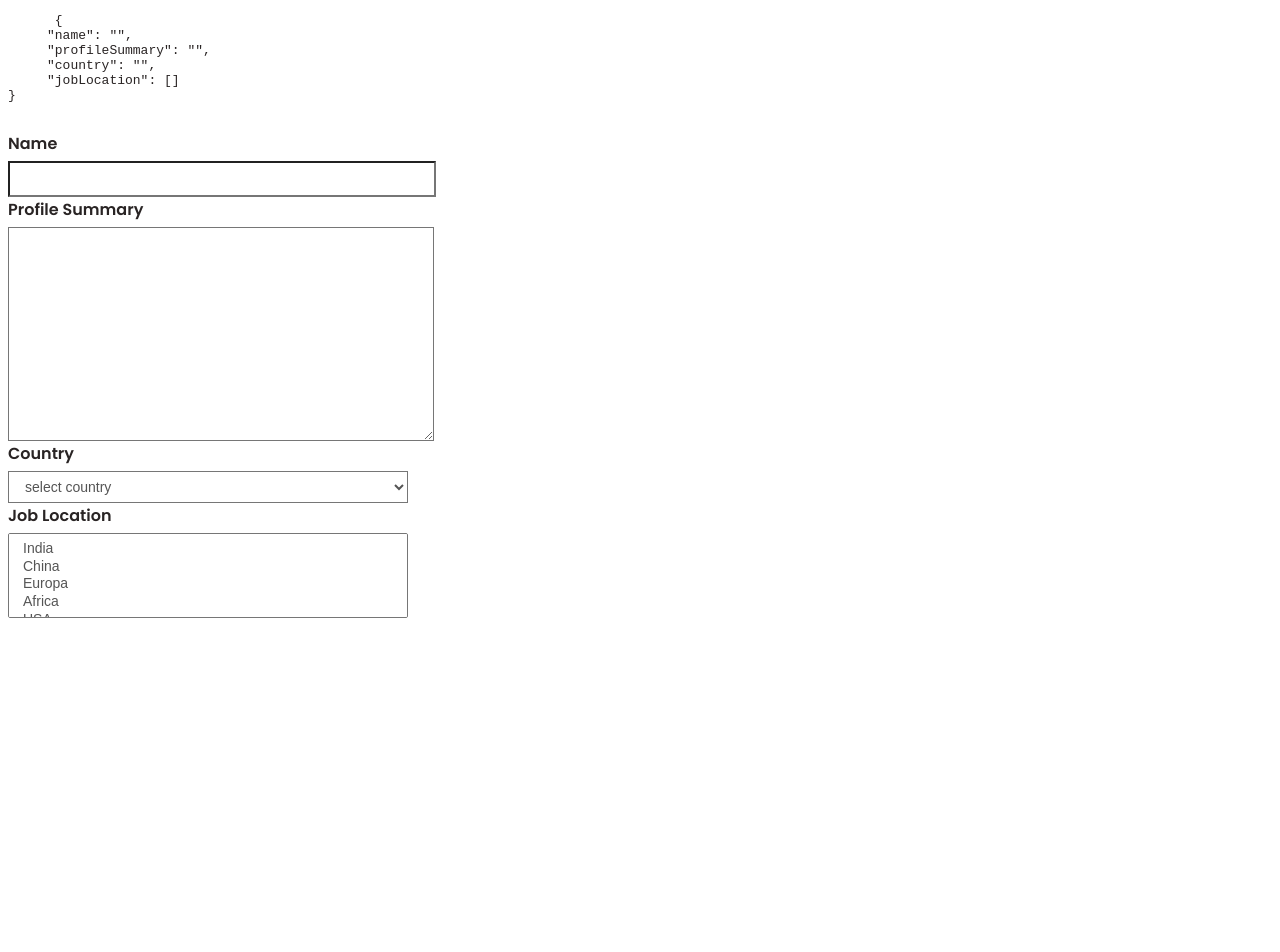
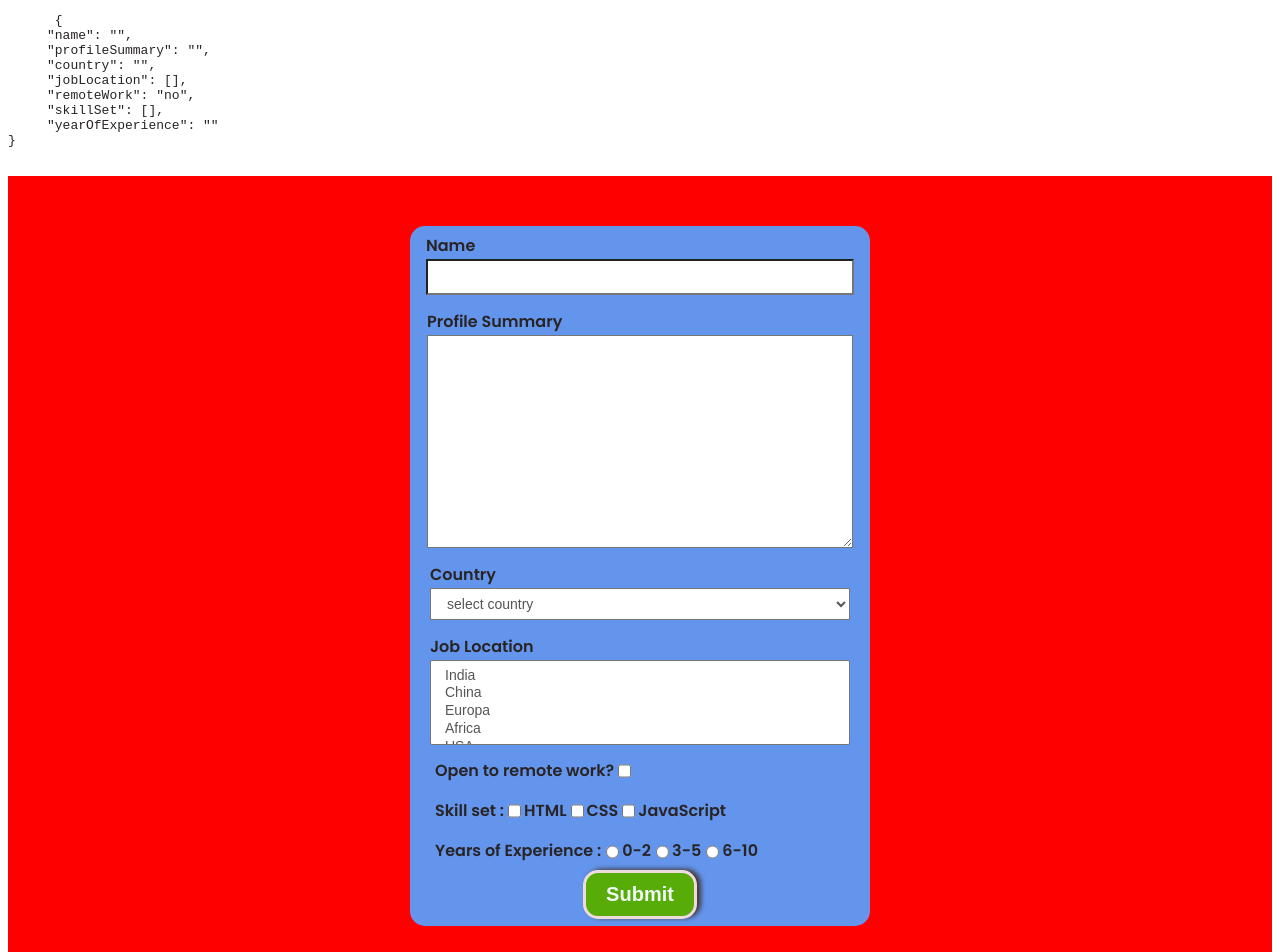
Before and after one commit to TomyJusuf/Vue--eComerce, a Vue app in the folder hello-world/: page / in a window 1280 px wide. Shown: the top 952 px of the page. Before the commit the page ends 800 px from the top, so only its background shows below. Built offline with nearby package versions, Linux system fonts and the light colour scheme.

Commit message:
create new file Furmular.vue and rework formular structure  and prepare that  for future use

```diff
--- a/hello-world/src/App.vue
+++ b/hello-world/src/App.vue
@@ -1,77 +1,23 @@
 <template>
   <!-- <Navbar /> -->
   <!-- <CardSection /> -->
+  <Formular />
 
-  <div>
-    <pre>
-      {{ JSON.stringify(formValues, null, 5) }}
-    </pre>
-  </div>
-  <form action="">
-    <div>
-      <label for="name">Name</label>
-      <input type="text" id="name" v-model="formValues.name" />
-    </div>
-
-    <div>
-      <label for="profile">Profile Summary</label>
-      <textarea
-        name=""
-        id="profile"
-        cols="30"
-        rows="10"
-        v-model="formValues.profileSummary"
-      ></textarea>
-    </div>
-
-    <div>
-      <label for="country">Country</label>
-      <select name="" id="country" v-model="formValues.country">
-        <option value="">select country</option>
-        <option value="india">India</option>
-        <option value="China">China</option>
-        <option value="Europa">Europa</option>
-        <option value="Africa">Africa</option>
-        <option value="USA">USA</option>
-      </select>
-    </div>
-
-    <div>
-      <label for="job-location">Job Location</label>
-      <select
-        name=""
-        id="job-location"
-        multiple
-        v-model="formValues.jobLocation"
-      >
-        <option value="india">India</option>
-        <option value="China">China</option>
-        <option value="Europa">Europa</option>
-        <option value="Africa">Africa</option>
-        <option value="USA">USA</option>
-      </select>
-    </div>
-  </form>
+  <h1>hi</h1>
 </template>
 
 <script>
 // import CardSection from "./components/CardSection.vue";
 // import Navbar from "./components/Navbar.vue";
+import Formular from "./components/Formular.vue";
 export default {
   name: "App",
   data() {
-    return {
-      formValues: {
-        name: "",
-        profileSummary: "",
-        country: "",
-        jobLocation: [],
-      },
-    };
+    return {};
   },
   methods: {},
+  components: { Formular },
 };
-// components: { Navbar, CardSection },
 </script>
 
 <style>
@@ -85,27 +31,4 @@ export default {
   color: rgb(41, 36, 36);
   /* margin-top: 0px; */
 }
-
-label {
-  font-weight: bold;
-  display: flex;
-  margin-bottom: 5px;
-}
-input + label {
-  font-weight: bold;
-  display: inline-flex;
-  margin-right: 20px;
-}
-input[type="text"],
-textarea,
-select {
-  display: block;
-  width: 400px;
-  padding: 6px 12px;
-  font-size: 14px;
-  line-height: 1.428;
-  color: #555;
-  background-color: #fff;
-  border-image: none;
-}
 </style>
--- /dev/null
+++ b/hello-world/src/components/Formular.vue
@@ -0,0 +1,206 @@
+<template>
+  <div>
+    <pre>
+      {{ JSON.stringify(formValues, null, 5) }}
+    </pre>
+  </div>
+  <div class="formular">
+    <form action="" @submit="submitForm">
+      <div>
+        <label for="name">Name</label>
+        <input type="text" id="name" v-model="formValues.name" />
+      </div>
+
+      <div>
+        <label for="profile">Profile Summary</label>
+        <textarea
+          name=""
+          id="profile"
+          cols="30"
+          rows="10"
+          v-model="formValues.profileSummary"
+        ></textarea>
+      </div>
+
+      <div>
+        <label class="country-label" for="country">Country</label>
+        <select name="" id="country" v-model="formValues.country">
+          <option value="">select country</option>
+          <option value="india">India</option>
+          <option value="China">China</option>
+          <option value="Europa">Europa</option>
+          <option value="Africa">Africa</option>
+          <option value="USA">USA</option>
+        </select>
+      </div>
+
+      <div>
+        <label for="job-location">Job Location</label>
+        <select
+          name=""
+          id="job-location"
+          multiple
+          v-model="formValues.jobLocation"
+        >
+          <option value="india">India</option>
+          <option value="China">China</option>
+          <option value="Europa">Europa</option>
+          <option value="Africa">Africa</option>
+          <option value="USA">USA</option>
+        </select>
+      </div>
+
+      <div class="question">
+        <label for="remoteWork">Open to remote work?</label>
+        <input
+          type="checkbox"
+          id="remoteWork"
+          v-model="formValues.remoteWork"
+          true-value="yes"
+          false-value="no"
+        />
+      </div>
+      <div class="question">
+        <label for="">Skill set :</label>
+        <input
+          type="checkbox"
+          id="html"
+          value="html"
+          v-model="formValues.skillSet"
+        />
+        <label for="html">HTML</label>
+        <input
+          type="checkbox"
+          id="css"
+          value="css"
+          v-model="formValues.skillSet"
+        />
+        <label for="css">CSS</label>
+        <input
+          type="checkbox"
+          id="javascript"
+          value="javascript"
+          v-model="formValues.skillSet"
+        />
+        <label for="javascript">JavaScript</label>
+      </div>
+
+      <div class="question">
+        <label for="">Years of Experience :</label>
+        <input
+          type="radio"
+          id="0-2"
+          value="0-2"
+          v-model="formValues.yearOfExperience"
+        />
+        <label for="html">0-2</label>
+        <input
+          type="radio"
+          id="3-5"
+          value="3-5"
+          v-model="formValues.yearOfExperience"
+        />
+        <label for="css">3-5</label>
+        <input
+          type="radio"
+          id="6-10"
+          value="6-10"
+          v-model="formValues.yearOfExperience"
+        />
+        <label for="javascript">6-10</label>
+      </div>
+
+      <div><button>Submit</button></div>
+    </form>
+  </div>
+</template>
+
+<script>
+export default {
+  name: "FormTable",
+  data() {
+    return {
+      formValues: {
+        name: "",
+        profileSummary: "",
+        country: "",
+        jobLocation: [],
+        remoteWork: "no",
+        skillSet: [],
+        yearOfExperience: "",
+      },
+    };
+  },
+  methods: {
+    submitForm(even) {
+      event.preventDefault();
+      console.log("form values", this.formValues);
+    },
+  },
+};
+</script>
+
+<style scoped>
+.formular {
+  width: 100%;
+  display: flex;
+  margin: 0 auto;
+  background-color: red;
+}
+form {
+  display: flex;
+  flex-wrap: wrap;
+  height: 700px;
+
+  width: 460px;
+  margin: 50px auto;
+  background-color: cornflowerblue;
+  justify-content: center;
+  border-radius: 15px;
+}
+label {
+  font-weight: bold;
+  display: flex;
+  margin-bottom: 1px;
+  margin-top: 7px;
+}
+#country,
+#job-location {
+  width: 420px;
+}
+input + label {
+  font-weight: bold;
+  display: inline-flex;
+  /* margin-right: 20px; */
+}
+
+.question {
+  display: flex;
+  width: 100%;
+  margin-left: 25px;
+}
+input[type="text"],
+textarea,
+select {
+  display: block;
+  width: 400px;
+  padding: 6px 12px;
+  margin: 0 auto;
+  font-size: 14px;
+  line-height: 1.428;
+  color: #555;
+  background-color: #fff;
+  border-image: none;
+}
+button {
+  background-color: rgb(87, 172, 8);
+  padding: 10px 20px;
+  font-size: 20px;
+  font-weight: bold;
+  border: 3px rgb(238, 220, 220) solid;
+  border-radius: 15px;
+  color: rgb(240, 248, 248);
+  cursor: pointer;
+  box-shadow: 4px -1px 5px rgb(66, 54, 54);
+}
+</style>
```
